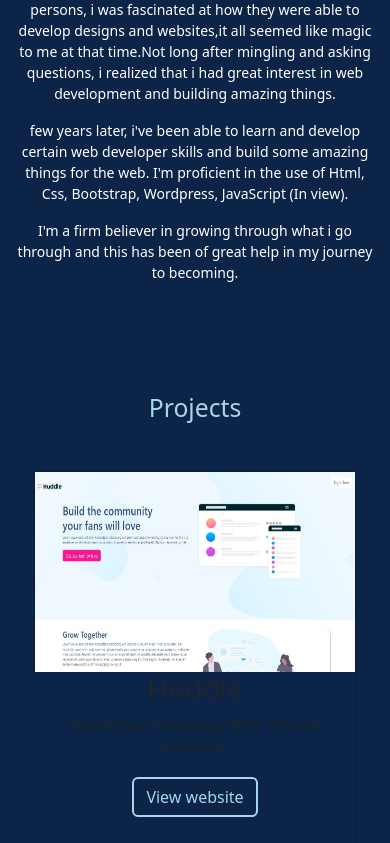
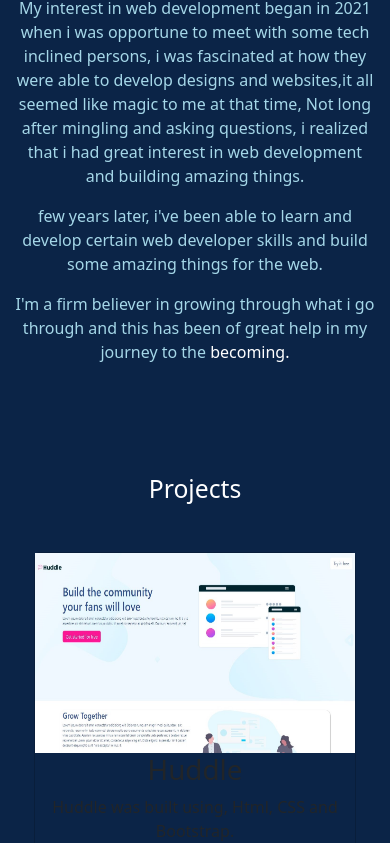
Before and after one commit to AthonysWorld/myportfolio, a plain HTML site: page index.html in a window 390 px wide. Shown: the part 961-1804 px from the top of the page. Drawn offline with nearby package versions, Linux system fonts and the light colour scheme.

Commit message:
Add files via upload

```diff
--- a/index.html
+++ b/index.html
@@ -55,9 +55,9 @@
     <div class="container-fluid">
             <h2><span>My story</span></h2>
             <p>My name is Adams Anthony Isioma, i am a passionate frontEnd Developer from Nigeria. <br>
-            My interest in web development began in 2021 when i was opportune to meet with some tech inclined persons, i was fascinated at how they were able to develop designs and websites,it all seemed like magic to me at that time.Not long after mingling and asking questions, i realized that i had great interest in web development and building amazing things.</p>
-            <p>few years later, i've been able to learn and develop certain web developer skills and build some amazing things for the web. I'm proficient in the use of Html, Css, Bootstrap, Wordpress, JavaScript (In view).</p>
-            <p>I'm a firm believer in growing through what i go through and this has been of great help in my journey to becoming.</p>
+            My interest in web development began in 2021 when i was opportune to meet with some tech inclined persons, i was fascinated at how they were able to develop designs and websites,it all seemed like magic to me at that time, Not long after mingling and asking questions, i realized that i had great interest in web development and building amazing things.</p>
+            <p>few years later, i've been able to learn and develop certain web developer skills and build some amazing things for the web.</p>
+            <p>I'm a firm believer in growing through what i go through and this has been of great help in my journey to the <span>becoming.</span></p>
         </div>
 
         </section>
--- a/styles.css
+++ b/styles.css
@@ -1,7 +1,7 @@
 body{
     margin: 0;
     background-color: #0b2447;
-    color: white;
+    color: #a5d7e8;
 }
 .icon{
 color: #a5d7e8;
@@ -14,7 +14,7 @@ margin-bottom: 10px;
 html{
     scroll-behavior: smooth;
 }
-#header, #skills, #education, #footer,#mystory,#projects,#contact{
+#header{
     animation: 5s;
     -moz-animation: header 3s;
     -webkit-animation: header 3s;
@@ -36,7 +36,7 @@ html{
         opacity: 1;
     }
 }
-span{color:#a5d7e8;}
+span{color:white;}
 /* NAV */
 .navbar{
     padding: 10px 20px 0 10px;
@@ -148,6 +148,9 @@ padding-bottom: 30px;
     }
     .work{ height: 200px;
     }
+    #projects{
+        font-size: 16px;
+    }
 
     #education .card{
         margin-bottom: 20px;
@@ -167,15 +170,18 @@ padding-bottom: 30px;
     }
     #education,#skills{
         margin-bottom: 100px;
+        font-size: 16px;
     }
 
     #header{
         padding-top: 0;
         margin-bottom: 100px;
+        font-size: 16px;
     margin-left: 0;}
     #mystory{
         margin-top: 50px;
         margin-bottom: 100px;
+        font-size: 16px;
     }
     .logo{
         height: 50px;
@@ -186,6 +192,7 @@ padding-bottom: 30px;
     }
     #contact{
         margin-bottom: 20px;
+        font-size: 16px;
     }
     }
 
```
Also changed, not shown: index.js (added).
